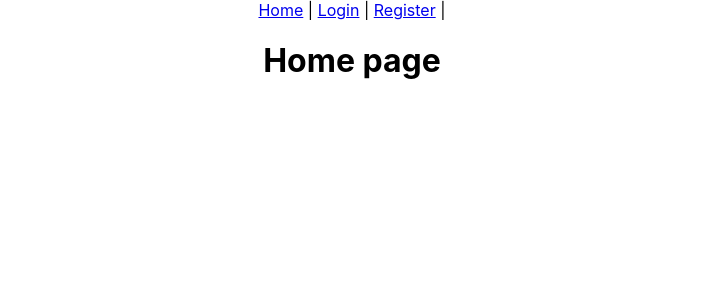
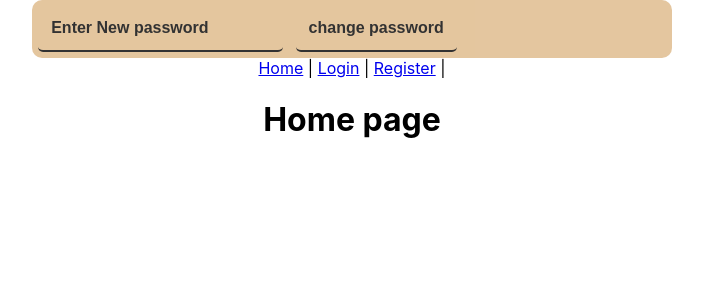
Before and after one commit to Segedu/React, a React (Vite) app in the folder 3.1.2021/react-authenticatin-firebase/: page / in a window 1280 px wide. Shown: the top 300 px of the page, without its empty margins (288-991 px from the left). Built offline with nearby package versions, Linux system fonts and the light colour scheme.

Commit message:
3.1.2021

```diff
--- a/3.1.2021/react-authenticatin-firebase/src/App.jsx
+++ b/3.1.2021/react-authenticatin-firebase/src/App.jsx
@@ -6,12 +6,14 @@ import Logout from './pages/Logout';
 import Register from './pages/Register';
 import Authenticated from './pages/Authenticated';
 import { BrowserRouter, Switch, Route, Link, Router, Redirect, } from "react-router-dom";
+import ChangePassword from "./pages/ChangePassword";
 
 function App() {
   const [auth, setAuth] = useState(null);
 
   return (
     <BrowserRouter>
+      <ChangePassword setAuth={setAuth} auth={auth} />
       <div className="App">
         {!auth ? (
           <>
@@ -19,7 +21,7 @@ function App() {
             <Link to="/Login">Login</Link><span> | </span>
             <Link to="/Register">Register</Link><span> | </span>
           </>) :
-          <Redirect to="/Authenticated" />}
+          <Redirect to="/" />}
         {auth ? (<>
           <Link to="/">Home</Link><span> | </span>
           <Link to="/Authenticated">Authenticated</Link><span> | </span>
--- /dev/null
+++ b/3.1.2021/react-authenticatin-firebase/src/pages/ChangePassword.jsx
@@ -0,0 +1,32 @@
+import axios from "axios";
+import { Fragment, useState } from "react";
+import { API_KEY } from "../logic/keys";
+
+const ChangePassword = ({ auth, setAuth }) => {
+    const [password, setPassword] = useState("");
+
+    const changePassword = () => {
+        const url = `https://identitytoolkit.googleapis.com/v1/accounts:update?key=${API_KEY}`
+        axios.post(url, {
+            password,
+            idToken: auth.idToken,
+        }
+        ).then(response => {
+            setAuth(response.data)
+            console.log(response.data);
+        }).catch(error => { console.log(error.response.error) })
+    }
+
+    return (
+        <Fragment>
+            <form onSubmit={(e) => {
+                e.preventDefault()
+                changePassword()
+            }}>
+                <input type="password" placeholder="Enter New password" onChange={(e) => { setPassword(e.target.value) }} />
+                <input type="submit" value="change password" />
+            </form>
+        </Fragment>)
+}
+
+export default ChangePassword;
--- a/3.1.2021/react-authenticatin-firebase/src/pages/Home.jsx
+++ b/3.1.2021/react-authenticatin-firebase/src/pages/Home.jsx
@@ -1,7 +1,9 @@
 
 const Home = () => {
     return (
-        <h1>Home page</h1>
+        <>
+            <h1>Home page</h1>
+        </>
     )
 }
 
--- a/3.1.2021/react-authenticatin-firebase/src/pages/Log.css
+++ b/3.1.2021/react-authenticatin-firebase/src/pages/Log.css
@@ -1,3 +1,4 @@
+
 .Register{
     position: relative;
     background-image: url("https://cdn.pixabay.com/photo/2018/07/15/23/24/prague-3540890__340.jpg");
@@ -10,7 +11,13 @@
     box-shadow: 0px 20px 40px gray;
     color: white;
 }
-
+form{
+    background-color:burlywood;
+    border-radius: 10px;
+    margin-left: 25%;
+    width: 50%;
+    opacity: 0.8;
+}
 button{
     background-color: #208E15;
     border-radius: 10px;
@@ -20,25 +27,25 @@ button{
       font-size: large;
 
 }
+
 input{
     border-radius: 5px;
     margin: 1%;
     padding: 2%;
     border: none;
     background: none;
-    border-bottom:2px solid white;
+    border-bottom:2px solid black;
     font-weight: bold;
     font-size: medium;
-    color: white;
+    color: black;
 
 }
 
 input::content{
     font-size: medium;
-    color: white;
-
+    color: black;
 }
 input::placeholder{
     font-size: medium;
-    color: white;
+    color: black;
 }
```
